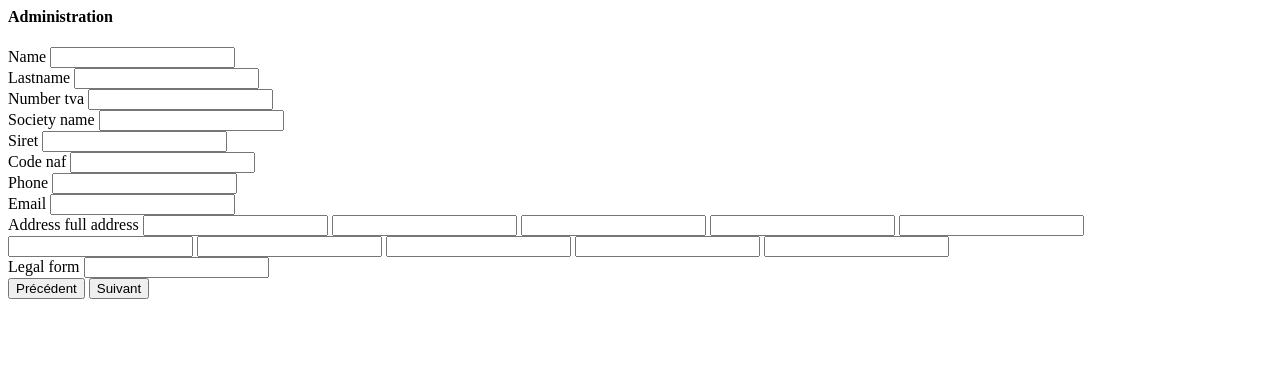
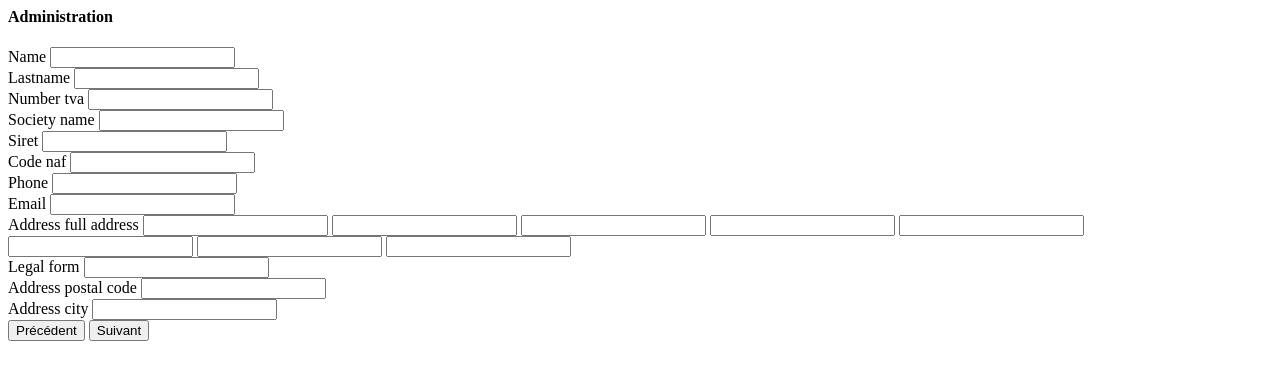
Before and after one commit to cs-development-github/chargingDa, a Symfony app: template templates/client/form/administration.html.twig in a window 1280 px wide. Shown: the top 380 px of the page. Run offline with Twig, Linux system fonts and the light colour scheme; the template is opened without the code that fills it, so the values that code supplies are empty; form fields are guessed from the names that the template uses; some libraries are stand-ins or nearby versions.

Commit message:
add city and cp on form

```diff
--- a/src/Form/AddressType.php
+++ b/src/Form/AddressType.php
@@ -25,8 +25,8 @@ class AddressType extends AbstractType
             ])
             ->add('streetNumber', HiddenType::class, ['required' => true])
             ->add('streetName', HiddenType::class, ['required' => true])
-            ->add('postalCode', HiddenType::class, ['required' => true])
-            ->add('city', HiddenType::class, ['required' => true])
+            ->add('postalCode', TextType::class, ['label' => 'Code postal', 'required' => true])
+            ->add('city', TextType::class, ['label' => 'Ville','required' => true])
             ->add('country', HiddenType::class, ['required' => true, 'data' => 'France'])
             ->add('latitude', HiddenType::class, ['required' => true])
             ->add('longitude', HiddenType::class, ['required' => true])
--- a/templates/client/form/administration.html.twig
+++ b/templates/client/form/administration.html.twig
@@ -57,13 +57,11 @@
                     'autocomplete': 'off'
                 }
             }) }}
-            <div id="autocomplete-results" class="list-group position-absolute z-3"
-                style="width: 100%; max-height: 200px; overflow-y: auto; display: none;"></div>
+			<div id="autocomplete-results" class="list-group position-absolute z-3" style="width: 100%; max-height: 200px; overflow-y: auto; display: none;"></div>
 
 			{{ form_widget(form.address.streetNumber, {'attr': {'id': 'client_contract_form_address_streetNumber'}}) }}
 			{{ form_widget(form.address.streetName, {'attr': {'id': 'client_contract_form_address_streetName'}}) }}
-            {{ form_widget(form.address.postalCode, {'attr': {'id': 'client_contract_form_address_postalCode'}}) }}
-            {{ form_widget(form.address.city, {'attr': {'id': 'client_contract_form_address_city'}}) }}
+
 			{{ form_widget(form.address.country, {'attr': {'id': 'client_contract_form_address_country'}}) }}
 			{{ form_widget(form.address.latitude, {'attr': {'id': 'client_contract_form_address_latitude'}}) }}
 			{{ form_widget(form.address.longitude, {'attr': {'id': 'client_contract_form_address_longitude'}}) }}
@@ -71,18 +69,86 @@
 			{{ form_widget(form.address.department, {'attr': {'id': 'client_contract_form_address_department'}}) }}
 		</div>
 
+
 		<div class="col-md-6 mb-3">
 			{{ form_label(form.legalForm) }}
 			{{ form_widget(form.legalForm, {'attr': {'class': 'form-control'}}) }}
 		</div>
 	</div>
 
+    <div class="row">
+				<div class="col-md-6 mb-3 position-relative">
+                    {{ form_label(form.address.postalCode) }}
+					{{ form_widget(form.address.postalCode, {'attr': {'id': 'client_contract_form_address_postalCode','class': 'form-control'}}) }}
+				</div>
+                <div class="col-md-6 mb-3 position-relative">
+                    {{ form_label(form.address.city) }}
+					{{ form_widget(form.address.city, {'attr': {'id': 'client_contract_form_address_city','class': 'form-control'}}) }}
+				</div>
+			</div>
+
 	<div class="step-navigation d-flex justify-content-between">
 		<button type="button" class="btn-prev btn btn-secondary" onclick="prevStep()">
-            <i class="bi bi-arrow-left"></i> Précédent
+			<i class="bi bi-arrow-left"></i>
+			Précédent
 		</button>
 		<button type="button" class="btn-next btn btn-primary" data-step="2">
-            Suivant <i class="bi bi-arrow-right"></i>
+			Suivant
+			<i class="bi bi-arrow-right"></i>
 		</button>
 	</div>
 </div>
+
+
+ <script>
+document.addEventListener("DOMContentLoaded", function () {
+    const input = document.getElementById('client_contract_form_address_fullAddress');
+    const resultBox = document.getElementById('autocomplete-results');
+
+    input.addEventListener('input', async function () {
+        const query = input.value.trim();
+        if (query.length < 3) {
+            resultBox.style.display = 'none';
+            resultBox.innerHTML = '';
+            return;
+        }
+
+        const response = await fetch(`https://api-adresse.data.gouv.fr/search/?q=${encodeURIComponent(query)}&limit=5`);
+        const data = await response.json();
+
+        resultBox.innerHTML = '';
+        data.features.forEach(feature => {
+            const item = document.createElement('button');
+            item.type = 'button';
+            item.classList.add('list-group-item', 'list-group-item-action');
+            item.textContent = feature.properties.label;
+            item.addEventListener('click', () => {
+                input.value = feature.properties.label;
+                resultBox.innerHTML = '';
+                resultBox.style.display = 'none';
+
+                document.getElementById('client_contract_form_address_streetNumber').value = feature.properties.housenumber || '';
+                document.getElementById('client_contract_form_address_streetName').value = feature.properties.street || '';
+                document.getElementById('client_contract_form_address_postalCode').value = feature.properties.postcode || '';
+                document.getElementById('client_contract_form_address_city').value = feature.properties.city || '';
+                document.getElementById('client_contract_form_address_country').value = 'France';
+                document.getElementById('client_contract_form_address_latitude').value = feature.geometry.coordinates[1];
+                document.getElementById('client_contract_form_address_longitude').value = feature.geometry.coordinates[0];
+                document.getElementById('client_contract_form_address_region').value = feature.properties.context?.split(',')[1]?.trim() || '';
+                document.getElementById('client_contract_form_address_department').value = feature.properties.context?.split(',')[0]?.trim() || '';
+            });
+
+            resultBox.appendChild(item);
+        });
+
+        resultBox.style.display = 'block';
+    });
+
+    // Fermer la liste si on clique ailleurs
+    document.addEventListener('click', function (e) {
+        if (!input.contains(e.target) && !resultBox.contains(e.target)) {
+            resultBox.style.display = 'none';
+        }
+    });
+});
+</script>
--- a/templates/client/form/borne_configuration.html.twig
+++ b/templates/client/form/borne_configuration.html.twig
@@ -3,8 +3,8 @@
         <h4 class="mb-3">Quel type de configuration souhaitez-vous pour votre borne ?</h4>
         <div class="row" id="choicesContainer">
             {% for type, config in {
-                'flotte': {'title': 'Usage interne uniquement', 'desc': 'Réservé aux véhicules de service ou de fonction de l’entreprise'},
-                'publique': {'title': 'Recharge publique', 'desc': 'Accessible à tous : voirie, parkings publics, etc.'},
+                'flotte': {'title': 'Bornes privées', 'desc': 'Réservé aux véhicules de service ou de fonction de l’entreprise'},
+                'publique': {'title': 'Bornes privées', 'desc': 'Accessible à tous : voirie, parkings publics, etc.'},
                 'mixte': {'title': 'Usage mixte', 'desc': 'Combinaison d’usage interne et d’accès public'}
             } %}
             <div class="col-md-4 mb-3">
```
Lines whose indentation alone changed are shown as unchanged.
